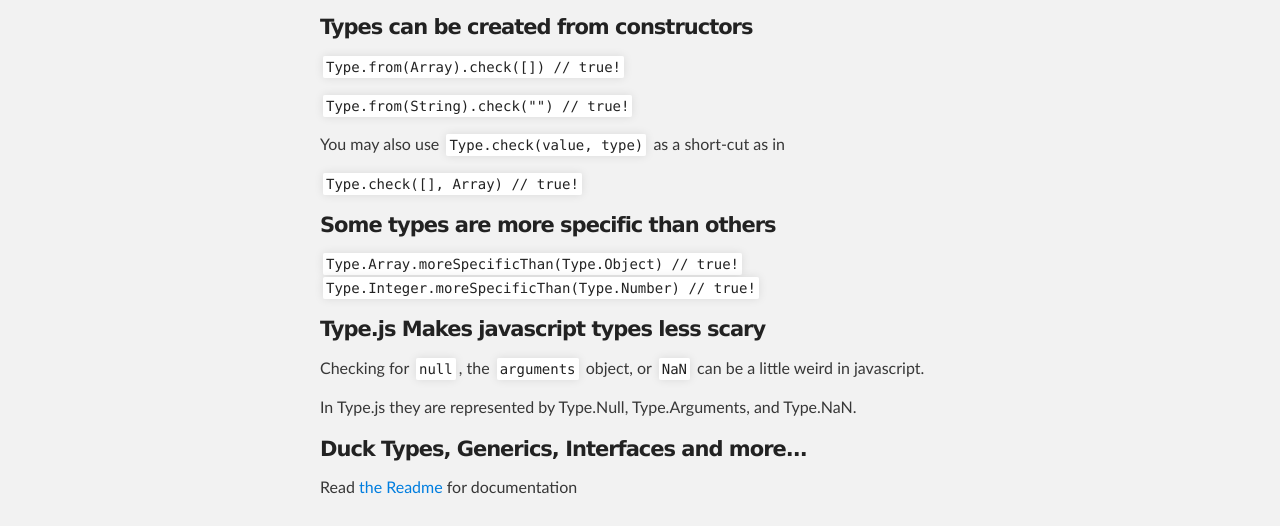
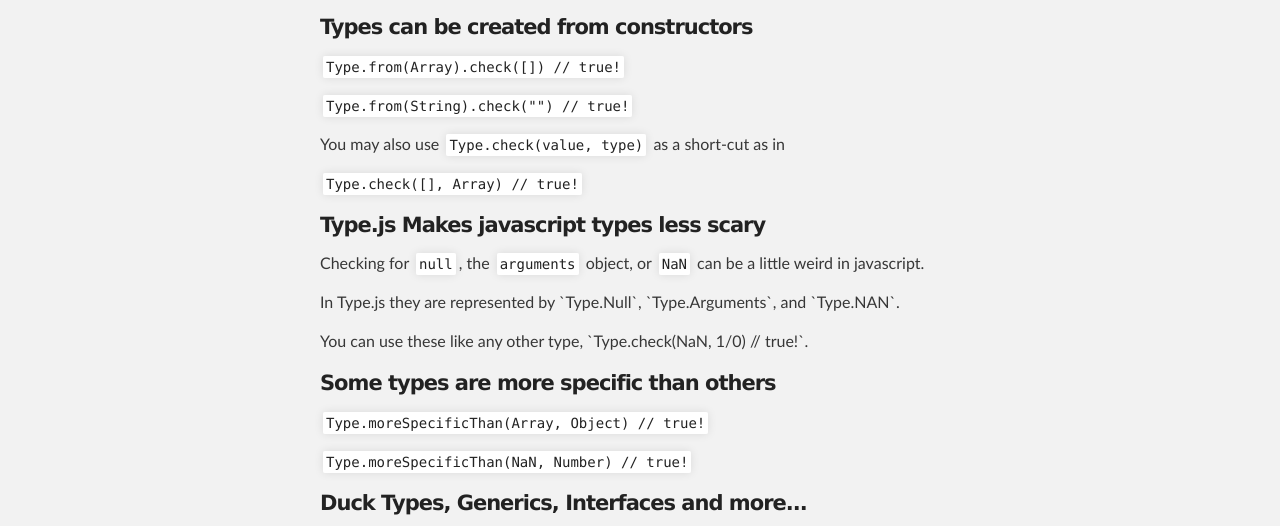
Before and after one commit to gerardpaapu/type.js, a plain HTML site: page index.html in a window 1280 px wide. Shown: the part 393-919 px from the top of the page. Drawn offline with Linux system fonts and the light colour scheme.

Commit message:
reordered paragraphs and fixed Type.NAN example

```diff
--- a/index.html
+++ b/index.html
@@ -45,16 +45,19 @@
 
 <p><code>Type.check([], Array) // true!</code></p>
 
-<h4>Some types are more specific than others</h4>
-
-<p><code>Type.Array.moreSpecificThan(Type.Object) // true!</code>
-<code>Type.Integer.moreSpecificThan(Type.Number) // true!</code></p>
-
 <h4>Type.js Makes javascript types less scary</h4>
 
 <p>Checking for <code>null</code>, the <code>arguments</code> object, or <code>NaN</code> can be a little weird in javascript.</p>
 
-<p>In Type.js they are represented by Type.Null, Type.Arguments, and Type.NaN.</p>
+<p>In Type.js they are represented by `Type.Null`, `Type.Arguments`, and `Type.NAN`.</p>
+
+<p>You can use these like any other type, `Type.check(NaN, 1/0) // true!`.
+
+<h4>Some types are more specific than others</h4>
+
+<p><code>Type.moreSpecificThan(Array, Object) // true!</code></p>
+
+<p><code>Type.moreSpecificThan(NaN, Number) // true!</code></p>
 
 <h4>Duck Types, Generics, Interfaces and more...</h4>
 
```
